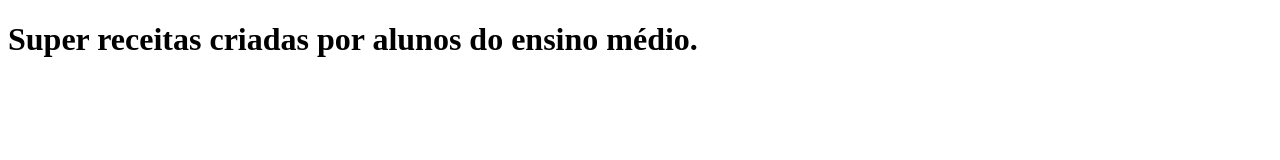
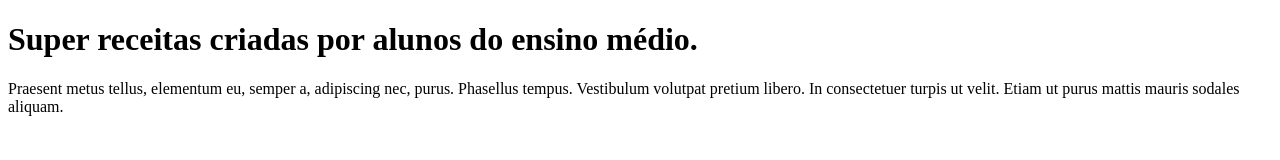
Before and after one commit to joaomiguel7/nem-receitas, a plain HTML site: page index.html in a window 1280 px wide. Drawn offline with Linux system fonts and the light colour scheme.

Commit message:
Adicionei um parágrafo

```diff
--- a/index.html
+++ b/index.html
@@ -8,5 +8,6 @@
 </head>
 <body>
   <h1>Super receitas criadas por alunos do ensino médio.</h1>
+  <p>Praesent metus tellus, elementum eu, semper a, adipiscing nec, purus. Phasellus tempus. Vestibulum volutpat pretium libero. In consectetuer turpis ut velit. Etiam ut purus mattis mauris sodales aliquam.</p>
 </body>
 </html>
```
